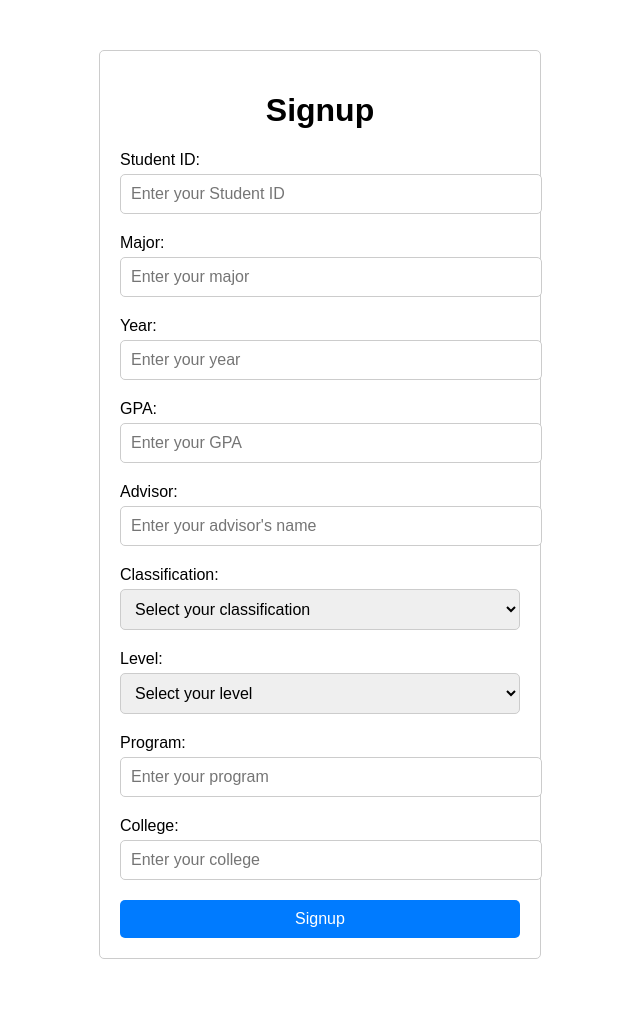
After one commit to MRthyMix/3155-Software-Engineering-Group-Project, a Flask app: template Pathway_pro/templates/signup.html in a window 1280 px wide. The commit adds this page. Shown: the whole page, without its empty margins (320-960 px from the left). Run offline with Flask 3, Linux system fonts and the light colour scheme; the template is opened without the code that fills it, so the values that code supplies are empty; parts of the project's set-up code (start-up, migrations or seed data) failed here and were passed over.

Commit message:
add links to the navbar in checklist.html and created a signup page and a profile page for users

```diff
--- a/Pathway_pro/static/css/checklist.css
+++ b/Pathway_pro/static/css/checklist.css
@@ -52,12 +52,12 @@ nav {
 }
 
 
-footer {
+/* footer {
     background-color: #333;
     color: #fff;
     padding: 10px 0;
     text-align: center;
-}
+} */
 
 .container {
     display: flex;
--- /dev/null
+++ b/Pathway_pro/static/css/signup.css
@@ -0,0 +1,64 @@
+body {
+    font-family: Arial, sans-serif;
+    margin: 0;
+    padding: 0;
+}
+
+.signup-container {
+    width: 400px;
+    margin: 50px auto;
+    padding: 20px;
+    border: 1px solid #ccc;
+    border-radius: 5px;
+}
+
+h1 {
+    text-align: center;
+}
+
+.form-group {
+    margin-bottom: 20px;
+}
+
+label {
+    display: block;
+    margin-bottom: 5px;
+}
+
+input[type="text"],
+select {
+    width: 100%;
+    padding: 10px;
+    font-size: 16px;
+    border: 1px solid #ccc;
+    border-radius: 5px;
+}
+
+button {
+    width: 100%;
+    padding: 10px;
+    font-size: 16px;
+    background-color: #007bff;
+    color: #fff;
+    border: none;
+    border-radius: 5px;
+    cursor: pointer;
+}
+
+button:hover {
+    background-color: #0056b3;
+}
+
+.error-message {
+    display: none;
+    color: red;
+    font-size: 12px;
+}
+
+.invalid {
+    border: 1px solid red;
+}
+
+.invalid ~ .error-message {
+    display: block;
+}
--- /dev/null
+++ b/Pathway_pro/templates/signup.html
@@ -0,0 +1,64 @@
+<!DOCTYPE html>
+<html lang="en">
+<head>
+    <meta charset="UTF-8">
+    <meta name="viewport" content="width=device-width, initial-scale=1.0">
+    <title>Signup Page</title>
+    <link rel="stylesheet" href="{{ url_for('static', filename='/css/signup.css') }}">
+</head>
+<body>
+    <div class="signup-container">
+        <h1>Signup</h1>
+        <form action="/userSignup" method="POST">
+            <div class="form-group">
+                <label for="studentID">Student ID:</label>
+                <input type="text" id="studentID" name="studentID" required minlength="9" maxlength="9" placeholder="Enter your Student ID">
+                <small class="error-message">Student ID must be 9 digits long.</small>
+            </div>
+            <div class="form-group">
+                <label for="major">Major:</label>
+                <input type="text" id="major" name="major" required placeholder="Enter your major">
+            </div>
+            <div class="form-group">
+                <label for="year">Year:</label>
+                <input type="text" id="year" name="year" required placeholder="Enter your year">
+            </div>
+            <div class="form-group">
+                <label for="gpa">GPA:</label>
+                <input type="text" id="gpa" name="gpa" required placeholder="Enter your GPA">
+            </div>
+            <div class="form-group">
+                <label for="advisor">Advisor:</label>
+                <input type="text" id="advisor" name="advisor" required placeholder="Enter your advisor's name">
+            </div>
+            <div class="form-group">
+                <label for="classification">Classification:</label>
+                <select id="classification" name="classification" required>
+                    <option value="">Select your classification</option>
+                    <option value="freshman">Freshman</option>
+                    <option value="sophomore">Sophomore</option>
+                    <option value="junior">Junior</option>
+                    <option value="senior">Senior</option>
+                </select>
+            </div>
+            <div class="form-group">
+                <label for="level">Level:</label>
+                <select id="level" name="level" required>
+                    <option value="">Select your level</option>
+                    <option value="undergraduate">Undergraduate</option>
+                    <option value="graduate">Graduate</option>
+                </select>
+            </div>
+            <div class="form-group">
+                <label for="program">Program:</label>
+                <input type="text" id="program" name="program" required placeholder="Enter your program">
+            </div>
+            <div class="form-group">
+                <label for="college">College:</label>
+                <input type="text" id="college" name="college" required placeholder="Enter your college">
+            </div>
+            <button type="submit">Signup</button>
+        </form>
+    </div>
+</body>
+</html>
```
Also changed, not shown: Pathway_pro/app1.py (deleted, +0 -170 lines), Pathway_pro/static/css/profilePage.css (added, +84 -0 lines), Pathway_pro/templates/checklist.html (+7 -6 lines), Pathway_pro/templates/home_base.html (+12 -0 lines), Pathway_pro/templates/profilePage.html (added, +42 -0 lines).
